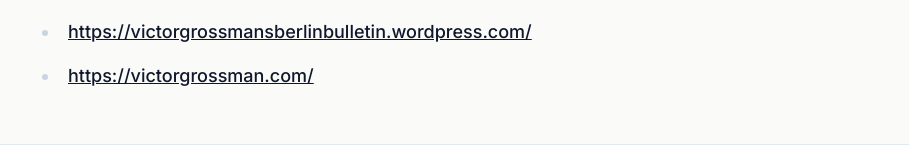
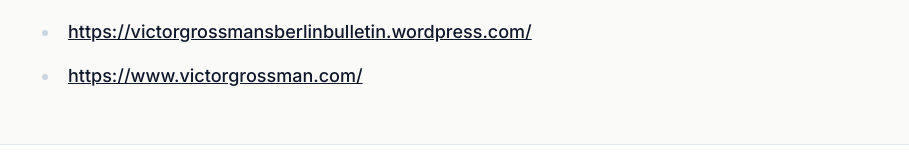
Before and after one commit to victorgrossman/victor-grossman, a Next.js app: page /biography in a window 1280 px wide. Shown: the part 1782-1937 px from the top of the page, without its empty margins (184-1093 px from the left). Built offline with nearby package versions, Linux system fonts and the light colour scheme; no server answers; a web font is replaced by a local one.

Commit message:
redirect issue fix

```diff
--- a/next.config.ts
+++ b/next.config.ts
@@ -3,16 +3,7 @@
 
 const nextConfig: NextConfig = {
   outputFileTracingRoot: path.join(__dirname),
-  async redirects() {
-    return [
-      {
-        source: "/:path*",
-        has: [{ type: "host", value: "www.victorgrossman.com" }],
-        destination: "https://victorgrossman.com/:path*",
-        permanent: true,
-      },
-    ];
-  },
+  // Domain redirects (apex → www) are handled in Vercel Domains settings.
   images: {
     formats: ["image/avif", "image/webp"],
     remotePatterns: [
--- a/src/lib/seo/site.ts
+++ b/src/lib/seo/site.ts
@@ -1,7 +1,7 @@
-/** Canonical site URL — set NEXT_PUBLIC_SITE_URL=https://victorgrossman.com in production. */
+/** Canonical site URL — must match Vercel primary domain (www). */
 export const SITE_URL =
   process.env.NEXT_PUBLIC_SITE_URL?.replace(/\/$/, "") ??
-  "https://victorgrossman.com";
+  "https://www.victorgrossman.com";
 
 export const SITE_NAME = "Victor Grossman Memorial";
 
@@ -26,7 +26,7 @@
   sameAs: [
     "https://en.wikipedia.org/wiki/Victor_Grossman",
     "https://victorgrossmansberlinbulletin.wordpress.com/",
-    "https://victorgrossman.com/",
+    "https://www.victorgrossman.com/",
   ],
   heroImage:
     "https://bilder.deutschlandfunk.de/FI/LE/_3/70/FILE_37094d6d0577fb2093d8e96b3ff84bd9/2630844420-victor-2019-jpg-100-1920x1080.jpg",
```
Also changed, not shown: 1 other file (tests, documents, lock files or other folders).
